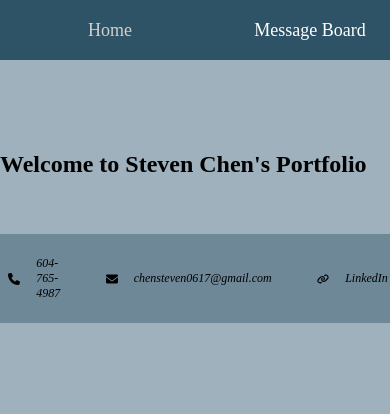
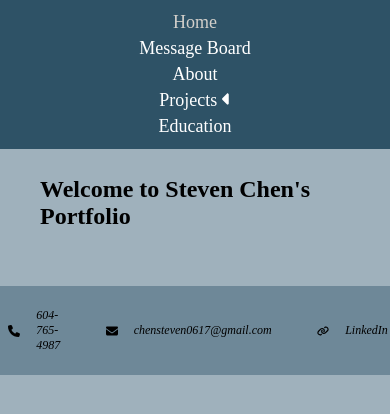
Before and after one commit to chnsteven/Frontend-CMS, a React (Create React App) app: page / in a window 390 px wide. Shown: the top 414 px of the page. Built offline with nearby package versions, Linux system fonts and the light colour scheme.

Commit message:
responsive design for nav bar

```diff
--- a/src/App.css
+++ b/src/App.css
@@ -30,6 +30,9 @@ a {
   text-decoration: none;
 }
 
+textarea {
+  max-width: 100%;
+}
 .round-button {
   font-family: cursive;
   border-radius: 10% / 50%;
@@ -328,6 +331,24 @@ address > p:hover {
   padding: 60px 40px 0 40px;
 }
 
+@media screen and (max-width: 1150px) {
+  .main-container {
+    padding: 240px 40px 0 40px;
+  }
+}
+
+@media screen and (max-width: 854px) {
+  .main-container {
+    padding: 200px 40px 0 40px;
+  }
+}
+
+@media screen and (max-width: 576px) {
+  .main-container {
+    padding: 160px 40px 0 40px;
+  }
+}
+
 .tab-container {
   align-items: flex-start;
   flex-direction: column;
@@ -350,15 +371,14 @@ address > p:hover {
 /* nav-bar */
 
 .nav-bar-container {
-  display: flex;
+  display: grid;
+  grid-template-columns: 1fr;
   background-color: #2e5266; /* Charcoal */
   position: fixed;
   top: 0;
   left: 0;
   width: 100%;
   z-index: 1000;
-  height: 60px; /* nav bar height */
-  align-items: center;
 }
 
 .nav-bar-container a {
@@ -402,6 +422,31 @@ address > p:hover {
 .nav-sub-menu > li {
   text-align: left;
   padding: 2px 20px;
+}
+
+@media screen and (max-width: 1150px) {
+  .nav-bar-container {
+    justify-content: center;
+    align-items: normal;
+  }
+  .nav-bar {
+    flex-direction: column;
+    padding: 0;
+    gap: 5px;
+    align-items: center;
+  }
+  .nav-sub-menu {
+    align-items: center;
+    position: relative;
+    top: 0%;
+  }
+  .nav-bar > li {
+    width: 100%;
+  }
+  .nav-sub-menu > li {
+    text-align: center;
+    padding: 5px 0;
+  }
 }
 
 /* icon */
--- a/src/pages/About.js
+++ b/src/pages/About.js
@@ -28,7 +28,7 @@ function About() {
     };
   }, []);
   return (
-    <div className="tab-container">
+    <div className="main-container">
       <Markdown remarkPlugins={[remarkGfm]}>{main}</Markdown>
     </div>
   );
--- a/src/pages/Education.js
+++ b/src/pages/Education.js
@@ -61,7 +61,7 @@ function Education() {
     };
   }, []);
   return (
-    <div className="tab-container">
+    <div className="main-container">
       <Markdown
         className="education-style"
         remarkPlugins={[remarkGfm]}
--- a/src/pages/Home.js
+++ b/src/pages/Home.js
@@ -2,17 +2,7 @@ import React from "react";
 
 function Home() {
   return (
-    <div>
-      &nbsp;
-      <br />
-      <br />
-      <br />
-      <br />
-      <br />
-      <br />
-      <br />
-      <br />
-      <br />
+    <div className="main-container">
       <h1>Welcome to Steven Chen's Portfolio</h1>
     </div>
   );
```
